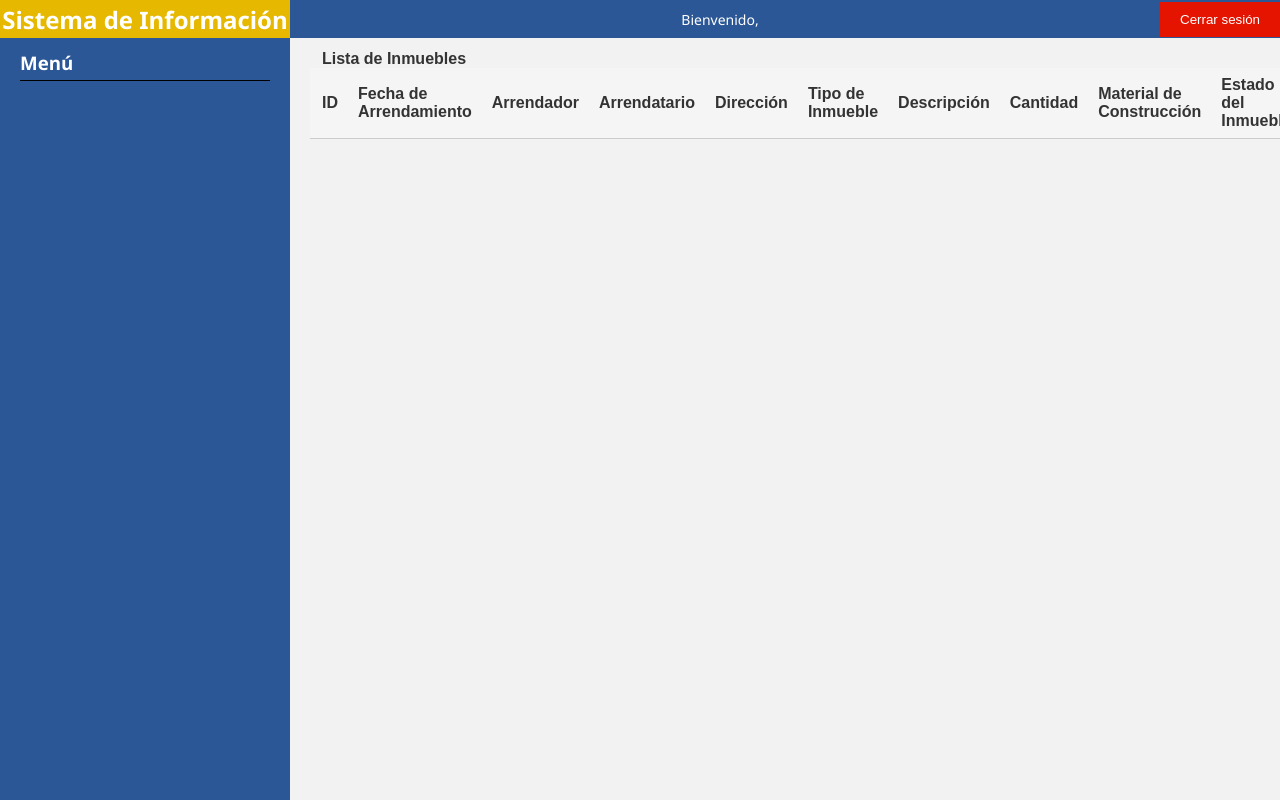
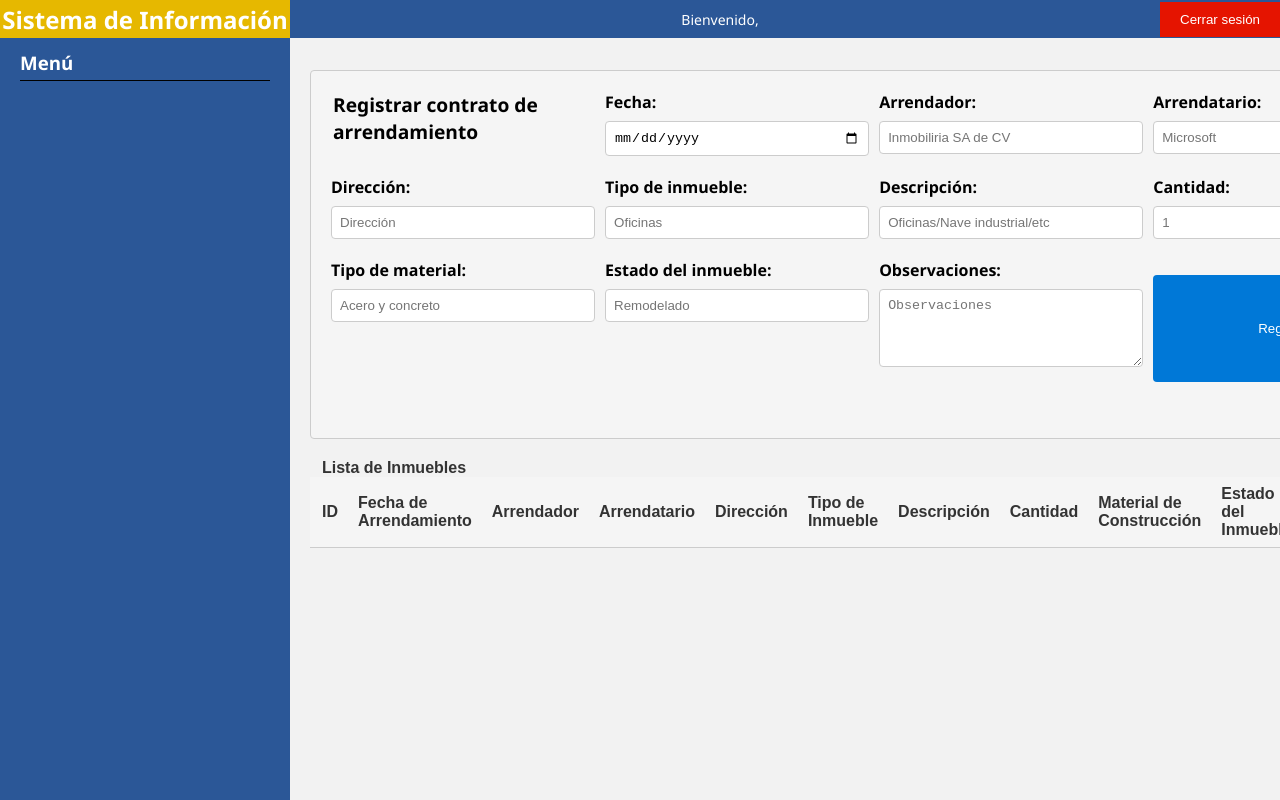
Before and after one commit to Folkrom/SI-Microsoft-U, a website: page public/pages/estate-panel.html in a window 1280 px wide. Shown: the top 800 px of the page. Drawn offline with Linux system fonts and the light colour scheme; a web font is replaced by a local one.

Commit message:
estate menu added

```diff
--- a/public/js/estate-panel.js
+++ b/public/js/estate-panel.js
@@ -20,3 +20,48 @@ const loadEstate = async () => {
         estateTbody.appendChild(row);
     });
 };
+
+const handleSubmit = async (event) => {
+    event.preventDefault();
+    const registerResult = document.getElementById('register-err');
+
+    const fecha = document.getElementById('fecha').value;
+    const arrendador = document.getElementById('arrendador').value;
+    const arrendatario = document.getElementById('arrendatario').value;
+    const direccion = document.getElementById('direccion').value;
+    const tipoInmueble = document.getElementById('tipo-inmueble').value;
+    const descripcion = document.getElementById('descripcion').value;
+    const cantidad = document.getElementById('cantidad').value;
+    const tipoMaterial = document.getElementById('tipo-material').value;
+    const estadoInmueble = document.getElementById('estado-inmueble').value;
+    const observaciones = document.getElementById('observaciones').value;
+
+    const formData = {
+        fecha,
+        arrendador,
+        arrendatario,
+        direccion,
+        tipo_inmueble: tipoInmueble,
+        descripcion,
+        cantidad,
+        tipo_material: tipoMaterial,
+        estado_inmueble: estadoInmueble,
+        observaciones,
+    };
+
+    console.log(formData);
+    const validRegister = await registerData('estate', formData);
+
+    if (validRegister.err) {
+        registerResult.innerHTML = validRegister.err;
+        return;
+    }
+
+    document.querySelectorAll('input, textarea').forEach((input) => {
+        input.value = '';
+    });
+    registerResult.innerHTML = validRegister.msg;
+    registerResult.style = 'color: #00FF00;';
+
+    loadEstate();
+};
--- a/public/pages/estate-panel.html
+++ b/public/pages/estate-panel.html
@@ -42,42 +42,133 @@
                 </div>
 
                 <div class="content">
-                    <!-- <form
-                        id="registration-form"
-                        class="microsoft-form"
+                    <form
+                        id="lease-form"
+                        class="microsoft-form-expanded"
                         autocomplete="off"
                         onsubmit="handleSubmit(event)"
                     >
-                        <legend>Registrar nuevo usuario</legend>
+                        <legend>Registrar contrato de arrendamiento</legend>
                         <div>
-                            <label for="user">Nombre de usuario:</label>
+                            <label for="fecha">Fecha:</label>
+                            <input
+                                type="date"
+                                id="fecha"
+                                name="fecha"
+                                required
+                                maxlength="20"
+                                autocomplete="off"
+                            />
+                        </div>
+                        <div>
+                            <label for="arrendador">Arrendador:</label>
                             <input
                                 type="text"
-                                id="user"
-                                name="user"
+                                id="arrendador"
+                                name="arrendador"
+                                placeholder="Inmobiliria SA de CV"
+                                required
+                                maxlength="20"
+                                autocomplete="off"
+                            />
+                        </div>
+                        <div>
+                            <label for="arrendatario">Arrendatario:</label>
+                            <input
+                                type="text"
+                                id="arrendatario"
+                                name="arrendatario"
+                                placeholder="Microsoft"
+                                required
+                                maxlength="20"
+                                autocomplete="off"
+                            />
+                        </div>
+                        <div>
+                            <label for="direccion">Dirección:</label>
+                            <input
+                                type="text"
+                                id="direccion"
+                                name="direccion"
+                                placeholder="Dirección"
+                                required
+                                maxlength="20"
+                                autocomplete="off"
+                            />
+                        </div>
+                        <div>
+                            <label for="tipo-inmueble">Tipo de inmueble:</label>
+                            <input
+                                type="text"
+                                id="tipo-inmueble"
+                                name="tipo-inmueble"
+                                placeholder="Oficinas"
+                                required
+                                maxlength="20"
+                                autocomplete="off"
+                            />
+                        </div>
+                        <div>
+                            <label for="descripcion">Descripción:</label>
+                            <input
+                                type="text"
+                                id="descripcion"
+                                name="descripcion"
+                                placeholder="Oficinas/Nave industrial/etc"
                                 required
                                 autocomplete="off"
                             />
                         </div>
                         <div>
-                            <label for="password">Contraseña:</label>
+                            <label for="cantidad">Cantidad:</label>
                             <input
-                                type="password"
-                                id="password"
-                                name="password"
+                                type="number"
+                                id="cantidad"
+                                name="cantidad"
+                                placeholder="1"
                                 required
+                            />
+                        </div>
+                        <div>
+                            <label for="tipo-material">Tipo de material:</label>
+                            <input
+                                type="text"
+                                id="tipo-material"
+                                name="tipo-material"
+                                placeholder="Acero y concreto"
+                                required
+                                maxlength="20"
                                 autocomplete="off"
                             />
                         </div>
                         <div>
-                            <label for="role">Rol:</label>
-                            <select id="role" name="role" required></select>
+                            <label for="estado-inmueble"
+                                >Estado del inmueble:</label
+                            >
+                            <input
+                                type="text"
+                                id="estado-inmueble"
+                                name="estado-inmueble"
+                                placeholder="Remodelado"
+                                required
+                                maxlength="20"
+                                autocomplete="off"
+                            />
                         </div>
+                        <div>
+                            <label for="observaciones">Observaciones:</label>
+                            <textarea
+                                id="observaciones"
+                                name="observaciones"
+                                placeholder="Observaciones"
+                                required
+                                rows="4"
+                                cols="50"
+                            ></textarea>
+                        </div>
+                        <button type="submit">Registrar</button>
                         <p id="register-err"></p>
-                        <div>
-                            <button type="submit">Register</button>
-                        </div>
-                    </form> -->
+                    </form>
 
                     <table id="estate-table" class="microsoft-table">
                         <caption>
```
